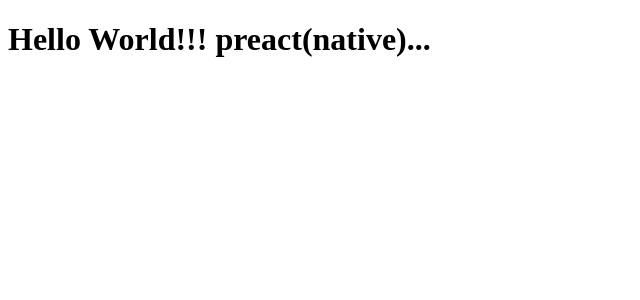
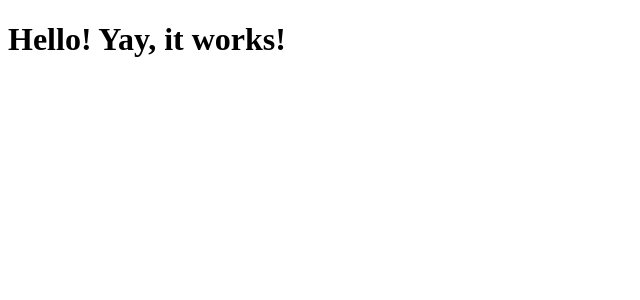
Before and after one commit to balazs4/improved-invention, a Preact app: page / in a window 1280 px wide. Shown: the top 300 px of the page, without its empty margins (0-640 px from the left). Built offline with nearby package versions, Linux system fonts and the light colour scheme.

Commit message:
Minor improvements

```diff
--- a/src/App.js
+++ b/src/App.js
@@ -1,13 +1,2 @@
-import { h, Component } from 'preact';
-
-class App extends Component {
-    render() {
-        return (
-            <div>
-                <h1>Hello World!!! preact(native)...</h1>
-            </div>
-        );
-    }
-}
-
-export default App;
+import {h} from 'preact';
+export default () => <h1>Hello! Yay, it works!</h1>
--- a/src/index.js
+++ b/src/index.js
@@ -3,7 +3,7 @@ import { h, render } from 'preact';
 let root;
 const load = () => {
     const App = require('./App').default;
-    root = render(<App />, document.body, root);
+    root = render(<App />, document.getElementById('app'), root);
 }
 
 load();
```
